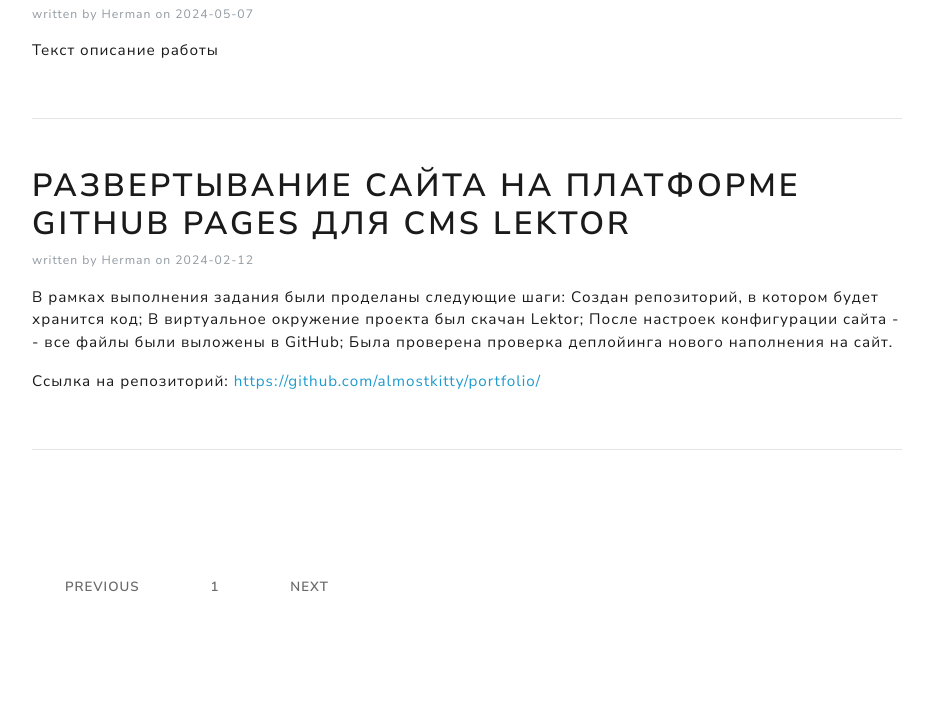
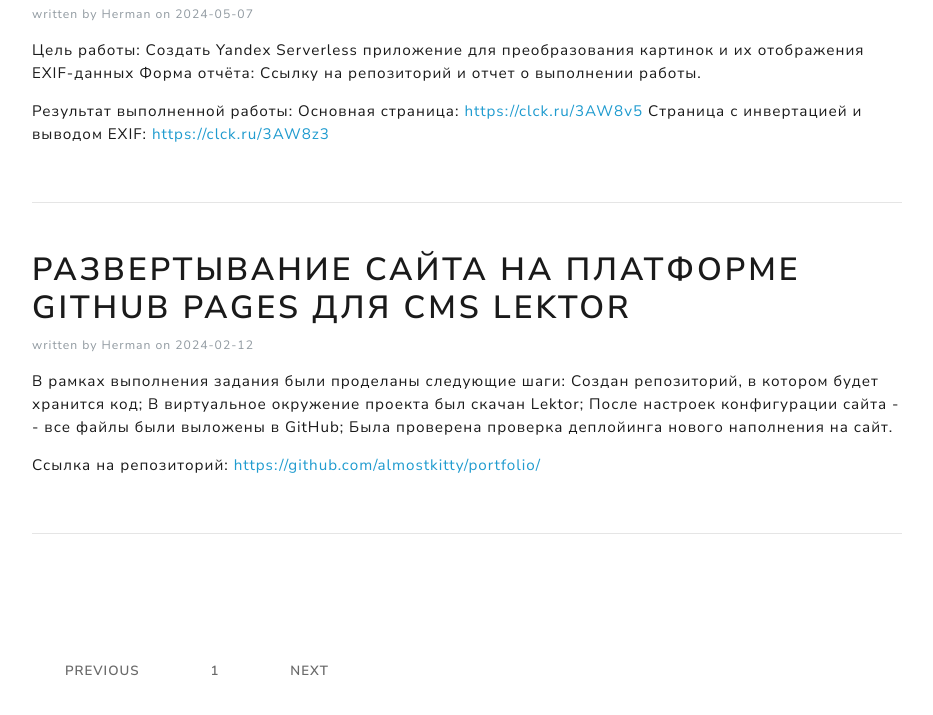
Before and after one commit to almostkitty/portfolio, a plain HTML site: page blog/index.html in a window 1280 px wide. Shown: the part 205-920 px from the top of the page, without its empty margins (173-1106 px from the left). Before the commit the page ends 881 px from the top, so only its background shows below. Drawn offline with nearby package versions, Linux system fonts and the light colour scheme.

Commit message:
Synchronized build

```diff
--- a/blog/index.html
+++ b/blog/index.html
@@ -72,7 +72,11 @@
 
     on 2024-05-07
   </p>
-  <p>Текст описание работы</p>
+  <p>Цель работы: Создать Yandex Serverless приложение для преобразования картинок и их отображения EXIF-данных
+Форма отчёта: Ссылку на репозиторий и отчет о выполнении работы.</p>
+<p>Результат выполненной работы:
+Основная страница: <a href="https://clck.ru/3AW8v5">https://clck.ru/3AW8v5</a>
+Страница с инвертацией и выводом EXIF: <a href="https://clck.ru/3AW8z3">https://clck.ru/3AW8z3</a></p>
 
   </div>
 
```
Also changed, not shown: blog/laboratornaya-rabota-9/index.html (+5 -1 lines).
